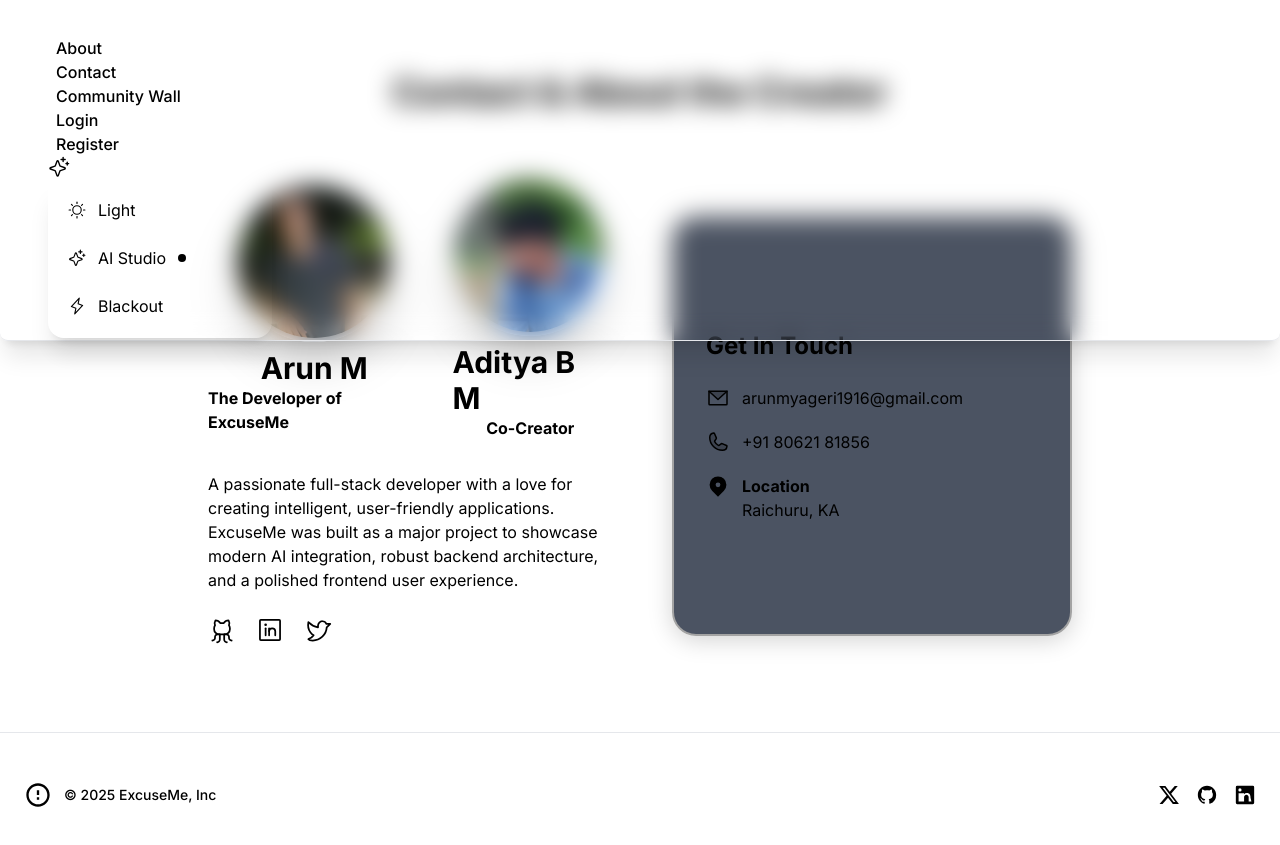
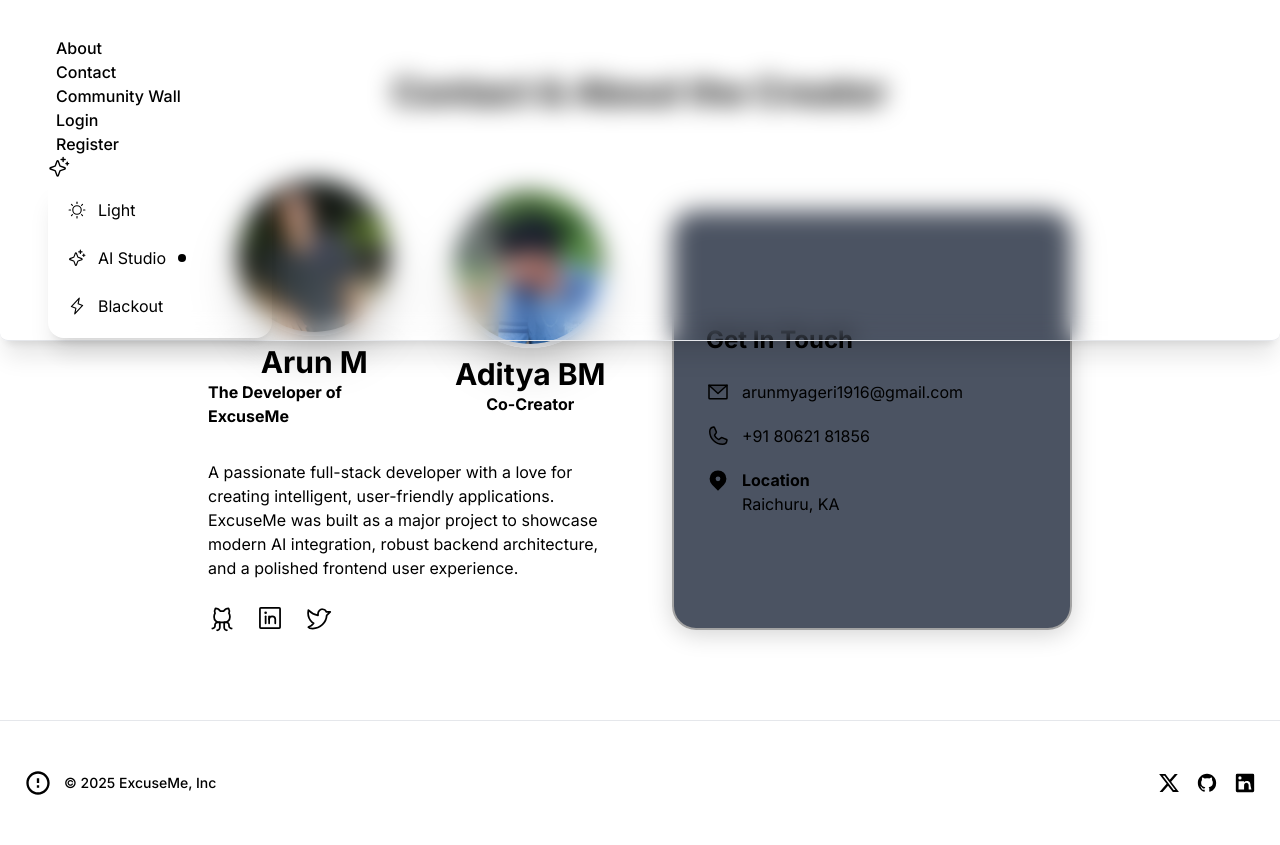
Before and after one commit to arunmm8335/Alibai-Excuse-Generator, a React (Vite) app in the folder frontend/: page /contact in a window 1280 px wide. Built offline with nearby package versions, Linux system fonts and the light colour scheme; no server answers.

Commit message:
Updated Contact

```diff
--- a/frontend/src/pages/ContactPage.jsx
+++ b/frontend/src/pages/ContactPage.jsx
@@ -41,7 +41,7 @@
                                 alt="Aditya B M"
                                 className="w-40 h-40 rounded-full object-cover shadow-2xl border-4 border-base-300"
                             />
-                            <h2 className="text-3xl font-bold mt-2">Aditya B M</h2>
+                            <h2 className="text-3xl font-bold mt-2">Aditya BM</h2>
                             <p className="text-primary font-semibold mb-2">Co-Creator</p>
                         </div>
                     </div>
```
